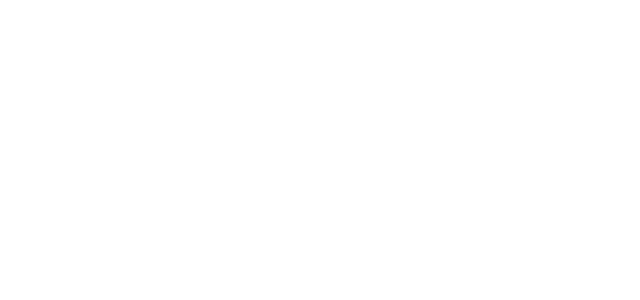
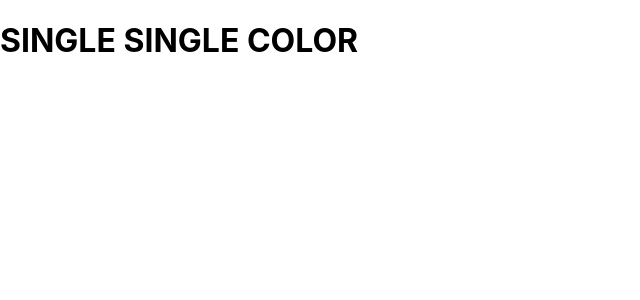
Before and after one commit to adewale2018/color_project, a React (Create React App) app: page /palette/1/1 in a window 1280 px wide. Shown: the top 300 px of the page, without its empty margins (0-640 px from the left). Built offline with nearby package versions, Linux system fonts and the light colour scheme.

Commit message:
Add more Link

```diff
--- a/src/App.js
+++ b/src/App.js
@@ -24,7 +24,14 @@
             exact
             path="/palette/:id"
             render={(routeProps) => (
-            <Palette palette={generatePalette(this.findPalette(routeProps.match.params.id))}/>) }/>
+            <Palette palette={generatePalette(this.findPalette(routeProps.match.params.id))}/>) }
+          />
+          <Route
+            exact
+            path="/palette/:paletteId/:colorId"
+            render={() => <h1>SINGLE SINGLE COLOR</h1>}
+          />
+
         </Switch>
         {/* <Palette palette={generatePalette(seedColors[1])}/> */}
       </div>
--- a/src/ColorBox.js
+++ b/src/ColorBox.js
@@ -1,4 +1,5 @@
 import React, { Component } from 'react';
+import { Link } from 'react-router-dom';
 import { CopyToClipboard } from 'react-copy-to-clipboard';
 import './ColorBox.css';
 
@@ -35,7 +36,9 @@
             </div>
             <button className="copy-button">Copy</button>
           </div>
-          <span className="see-more">More</span>
+          <Link to="/" onClick={e => e.stopPropagation()}>
+            <span className="see-more">More</span>
+          </Link>
         </div>
       </CopyToClipboard>
     );
```
